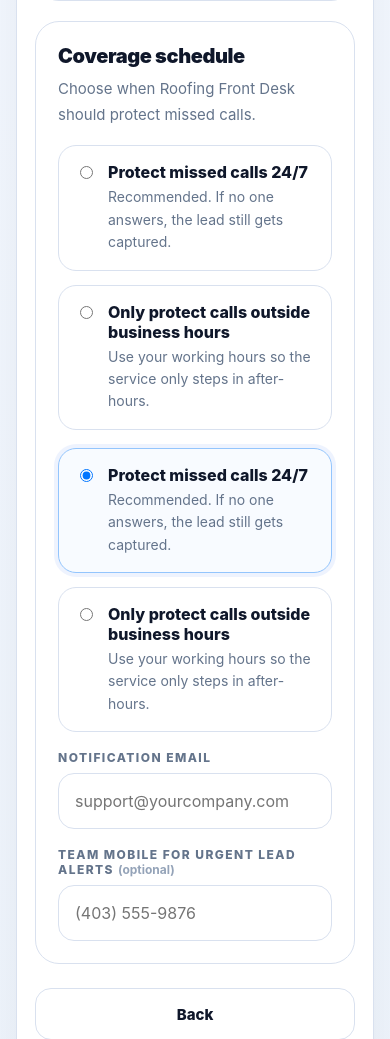
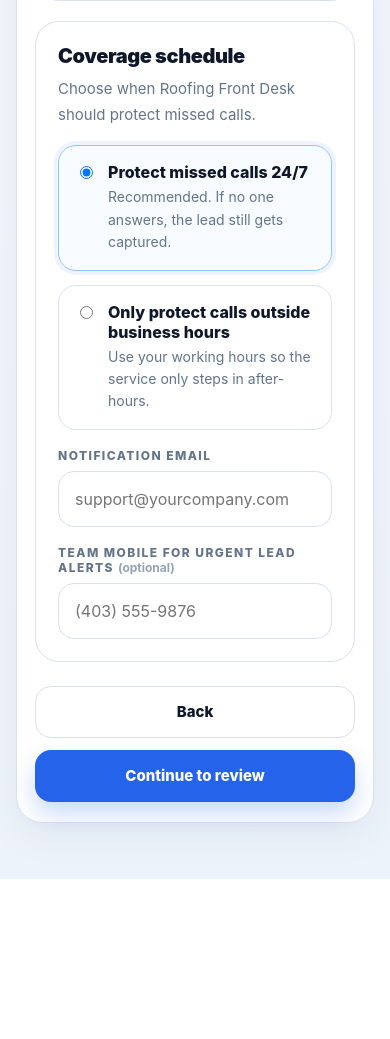
Before and after one commit to ahmedezeldin/roofing-mvp, a FastAPI app: page /onboarding/phone-setup in a window 390 px wide. Shown: the part 754-1793 px from the top of the page. After the commit the page ends 1633 px from the top, so only its background shows below. Run offline with FastAPI, Linux system fonts and the light colour scheme; parts of the project's set-up code (start-up, migrations or seed data) failed here and were passed over.

Commit message:
Update phone_setup.html

```diff
--- a/app/templates/onboarding/phone_setup.html
+++ b/app/templates/onboarding/phone_setup.html
@@ -114,34 +114,6 @@
           <p class="section-text">
             Choose when Roofing Front Desk should protect missed calls.
           </p>
-
-          <div class="coverage-choice-group">
-            <label class="coverage-choice-card">
-              <input
-                type="radio"
-                name="coverage_mode"
-                value="always"
-                {% if phone_setup_data.coverage_mode == "always" %}checked{% endif %}
-              >
-              <div class="coverage-choice-content">
-                <div class="coverage-choice-title">Protect missed calls 24/7</div>
-                <div class="coverage-choice-text">Recommended. If no one answers, the lead still gets captured.</div>
-              </div>
-            </label>
-
-            <label class="coverage-choice-card">
-              <input
-                type="radio"
-                name="coverage_mode"
-                value="after_hours"
-                {% if phone_setup_data.coverage_mode == "after_hours" %}checked{% endif %}
-              >
-              <div class="coverage-choice-content">
-                <div class="coverage-choice-title">Only protect calls outside business hours</div>
-                <div class="coverage-choice-text">Use your working hours so the service only steps in after-hours.</div>
-              </div>
-            </label>
-          </div>
 
           <div class="coverage-choice-group" id="coverage-choice-group">
   <label class="coverage-choice-card">
```
